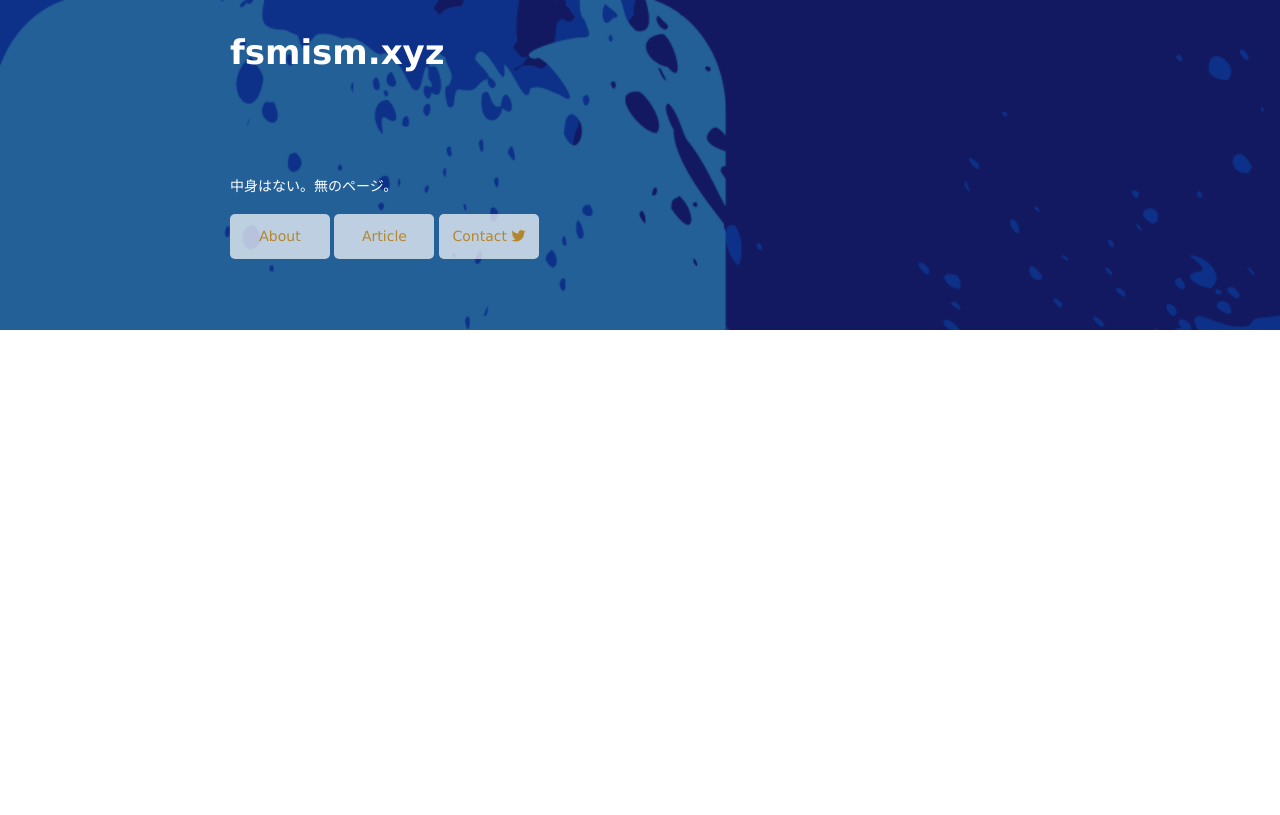
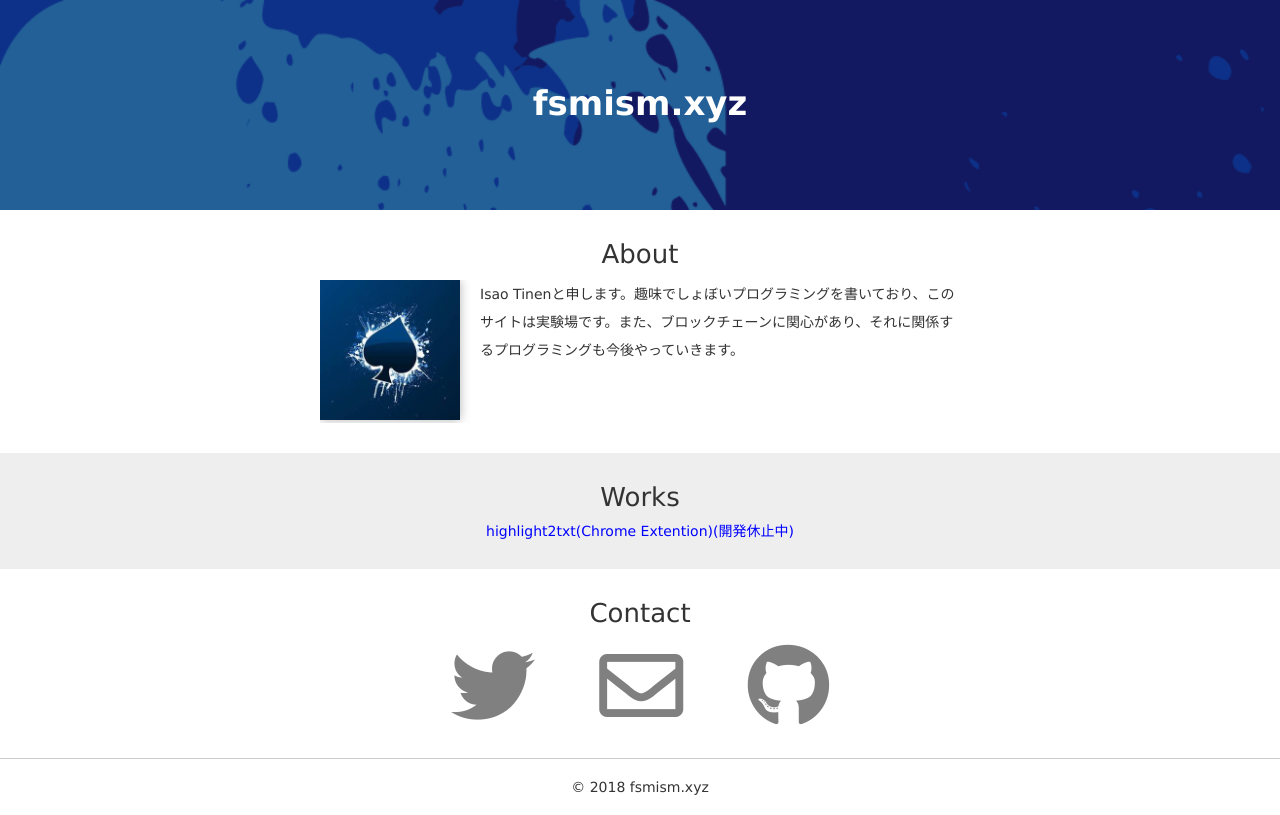
Before and after one commit to isaotinen/fsimism, a plain HTML site: page index.html in a window 1280 px wide. Drawn offline with Linux system fonts and the light colour scheme.

Commit message:
見た目終わり。mailとjsはまだ。

```diff
--- a/css/styles.css
+++ b/css/styles.css
@@ -17,7 +17,7 @@ p {
   line-height: 2;
 }
 
-.btn {
+/*.btn {
   display: inline-block;
   width: 100px;
   line-height: 45px;
@@ -26,10 +26,34 @@ p {
   color: #f39800;
   border-radius: 5px;
   opacity: 0.7;
+}*/
+
+/*.btn:hover {
+  opacity: 1;
+}*/
+
+img.shadow {
+  box-shadow: 0 0 10px rgba(0, 0, 0, 0.3);
 }
 
-.btn:hover {
-  opacity: 1;
+section{
+  padding: 30px 0;
+}
+
+section:nth-child(odd){
+  background: #eeeeee;
+}
+
+section .container{
+  width: 640px;
+  margin: 0 auto;
+}
+
+section h2{
+  font-size: 26px;
+  text-align: center;
+  margin: 0 0 10px;
+  font-weight: normal;
 }
 
 /*header*/
@@ -42,19 +66,78 @@ header {
 header .container {
   width: 820px;
   margin: 0 auto;
-  height: 320px;
+  height: 200px;
   padding-top: 10px;
+  text-align: center;
 }
 
 header h1, header p {
   color: #fff;
 }
 
-header p {
-  padding-top: 50px;
-}
-
 header h1 {
   font-size: 34px;
   margin-bottom: 50px;
+  line-height: 140px;
 }
+
+/*about*/.
+
+.desc {
+  width: 360px;
+}
+
+.pull-right{
+  float: right;
+}
+
+.row{
+  overflow: hidden;
+}
+
+.about p{
+  width: 480px;
+  margin: 0 auto;
+}
+
+/*works*/
+
+.works{
+  text-align: center;
+}
+
+.works a{
+  color: blue;
+}
+
+/*contact*/
+
+.icon{
+  text-align: center;
+  margin-top: 15px
+}
+
+.contact a{
+  color:grey;
+  margin-left: 30px;
+  margin-right: 30px;
+}
+
+.fa-twitter:hover{
+  color: #1DA1F2
+}
+
+.fa-envelope:hover{
+  color:#FF0000;
+}
+
+.fa-github:hover{
+  color:black;
+}
+
+/*footer*/
+
+footer{
+  text-align: center;
+  border-top: 1px #cccccc solid;
+}
--- a/index.html
+++ b/index.html
@@ -14,12 +14,42 @@
   <header>
     <div class="container">
       <h1>fsmism.xyz</h1>
-      <p>中身はない。無のページ。</p>
-      <a class="btn" href="#">About</a>
-      <a class="btn" href="#">Article</a>
-      <a class="btn" href="#">Contact <i class="fab fa-twitter"></i></a>
     </div>
   </header>
 
+  <section class="about">
+    <h2>About</h2>
+    <div class="container">
+      <div class="row">
+        <img src="img/me.jpg" width="140px" height="140px" alt="Isao Tinen" class="shadow">
+        <div class="desc pull-right">
+          <p>Isao Tinenと申します。趣味でしょぼいプログラミングを書いており、このサイトは実験場です。また、ブロックチェーンに関心があり、それに関係するプログラミングも今後やっていきます。</p>
+        </div>
+      </div>
+    </div>
+  </section>
+
+  <section class="works">
+    <h2>Works</h2>
+    <div class="container">
+      <a href="#">highlight2txt(Chrome Extention)(開発休止中)</a>
+    </div>
+  </section>
+
+  <section class="contact">
+    <h2>Contact</h2>
+    <div class="container">
+      <div class="icon">
+        <a href="https://twitter.com/isaotinen" target="_blank"><i class="fab fa-twitter fa-6x"></i></a>
+        <a href="#" target="_blank"><i class="far fa-envelope fa-6x"></i></a>
+        <a href="https://github.com/isaotinen" target="_blank"><i class="fab fa-github fa-6x"></i></a>
+      </div>
+    </div>
+  </section>
+
+  <footer>
+    <p>&copy; 2018 fsmism.xyz</p>
+  </footer>
+
 </body>
 </html>
```
Also changed, not shown: img/me.jpg (added), scr/index.js (added).
